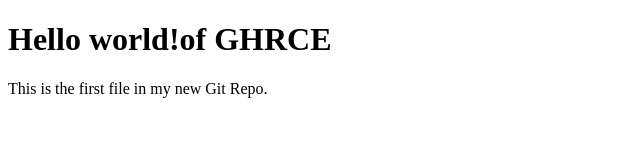
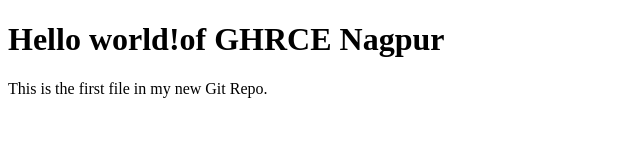
Before and after one commit to girishtalmale/basic, a plain HTML site: page index.html in a window 1280 px wide. Shown: the whole page, without its empty margins (0-640 px from the left). Drawn offline with Linux system fonts and the light colour scheme.

Commit message:
Update index.html

```diff
--- a/index.html
+++ b/index.html
@@ -5,7 +5,7 @@
 </head>
 <body>
 
-<h1>Hello world!of GHRCE</h1>
+<h1>Hello world!of GHRCE Nagpur</h1>
 <p>This is the first file in my new Git Repo.</p>
 
 </body>
```
